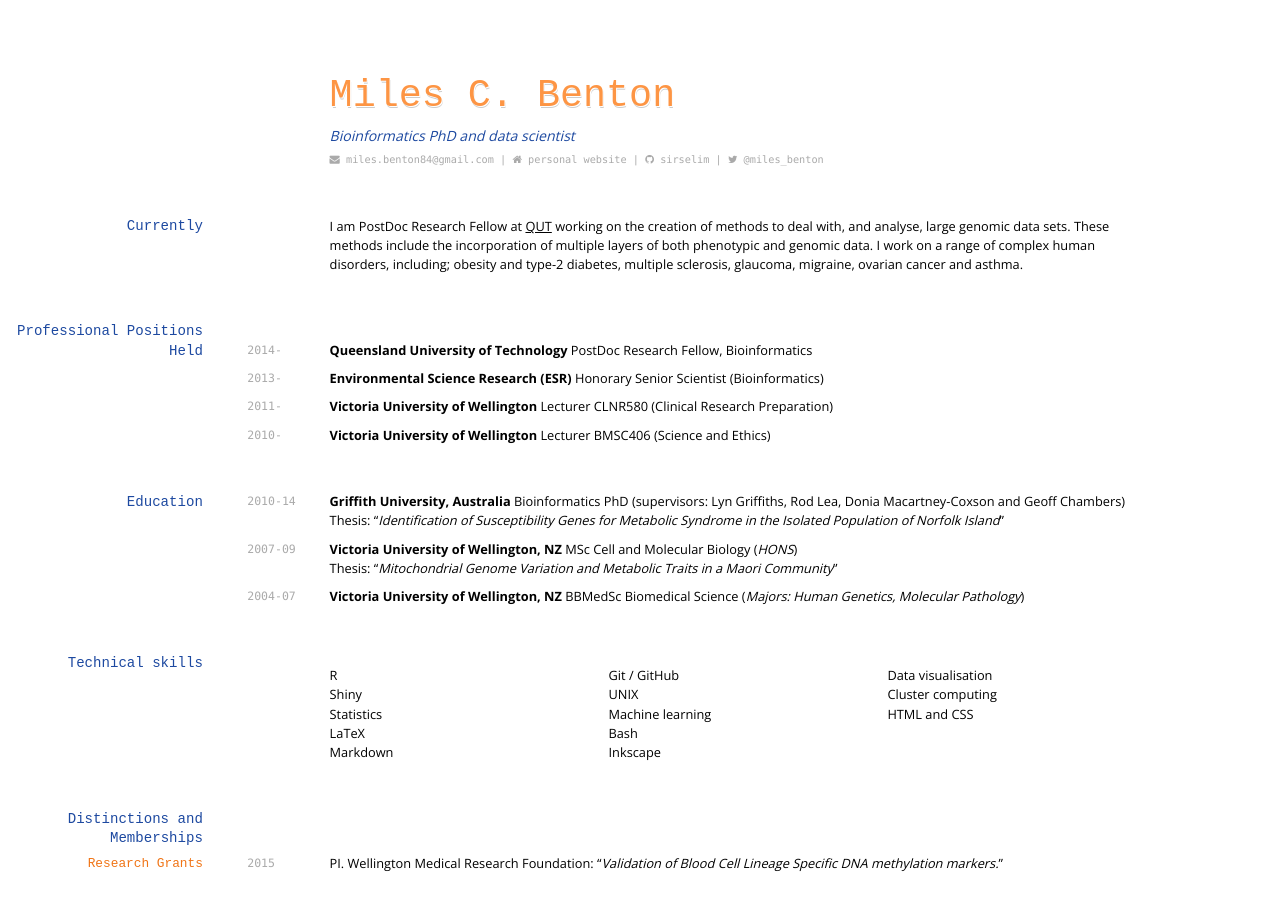
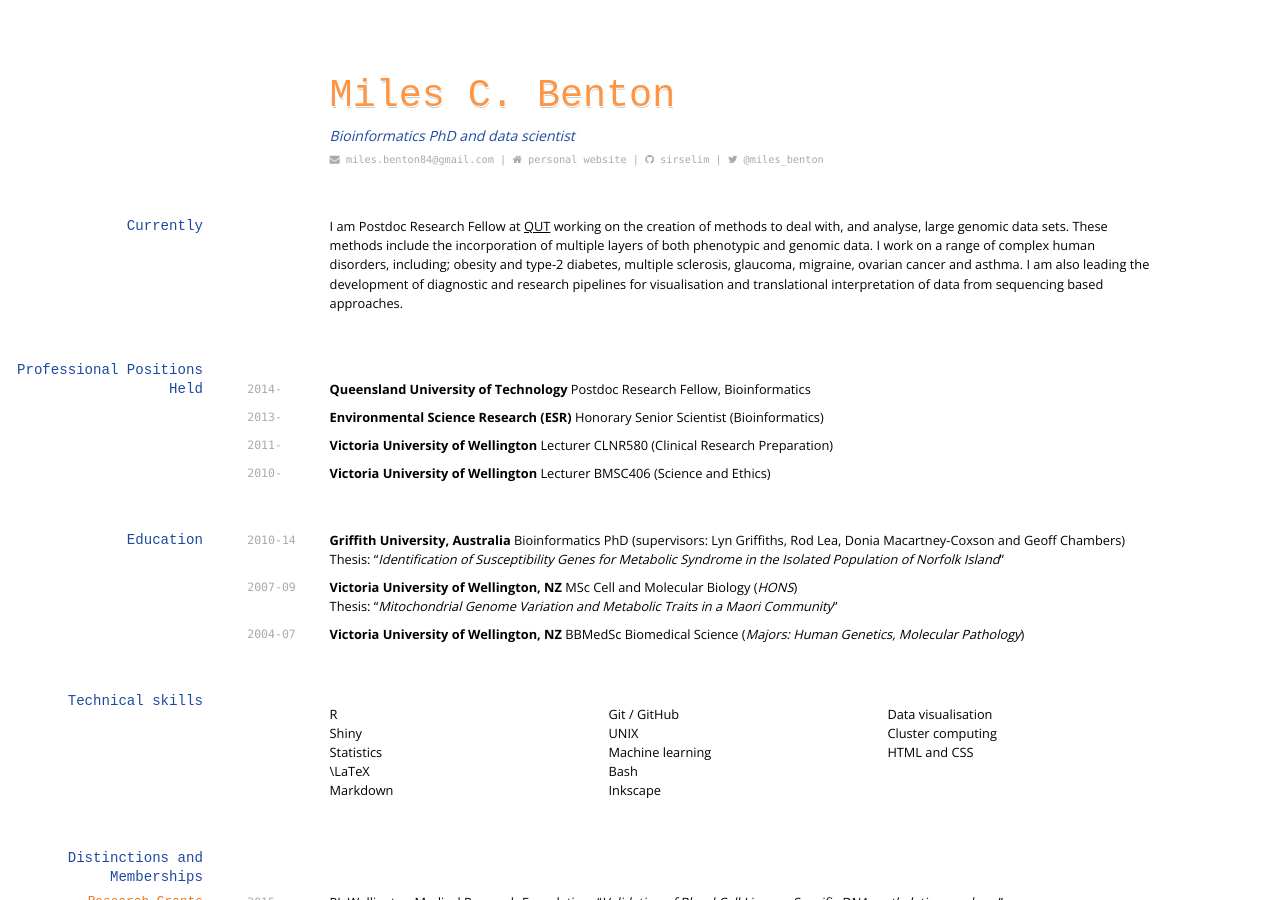
Before and after one commit to sirselim/Miles_CV, a Jekyll site: the page built from index.md, in a window 1280 px wide and 900 px high. Built offline with Jekyll 4.4.1, drawn with Linux system fonts in a browser that asks for light colours; some web fonts are replaced.

Commit message:
updated CV

```diff
--- a/index.md
+++ b/index.md
@@ -18,12 +18,12 @@ Bioinformatics PhD and data scientist
 
 ## Currently
 
-I am PostDoc Research Fellow at [QUT](https://www.qut.edu.au/institute-of-health-and-biomedical-innovation) working on the creation of methods to deal with, and analyse, large genomic data sets. These methods include the incorporation of multiple layers of both phenotypic and genomic data. I work on a range of complex human disorders, including; obesity and type-2 diabetes, multiple sclerosis, glaucoma, migraine, ovarian cancer and asthma.
+I am Postdoc Research Fellow at [QUT](https://www.qut.edu.au/institute-of-health-and-biomedical-innovation) working on the creation of methods to deal with, and analyse, large genomic data sets. These methods include the incorporation of multiple layers of both phenotypic and genomic data. I work on a range of complex human disorders, including; obesity and type-2 diabetes, multiple sclerosis, glaucoma, migraine, ovarian cancer and asthma. I am also leading the development of diagnostic and research pipelines for visualisation and translational interpretation of data from sequencing based approaches.
 
 ## Professional Positions Held
 
 `2014-`
-__Queensland University of Technology__ PostDoc Research Fellow, Bioinformatics
+__Queensland University of Technology__ Postdoc Research Fellow, Bioinformatics
 
 `2013-`
 __Environmental Science Research (ESR)__ Honorary Senior Scientist (Bioinformatics)
@@ -53,7 +53,7 @@ __Victoria University of Wellington, NZ__ BBMedSc Biomedical Science (_Majors: H
 * R
 * Shiny
 * Statistics
-* LaTeX
+* \LaTeX
 * Markdown
 * Git / GitHub
 * UNIX
```
Also changed, not shown: 1 other file.
